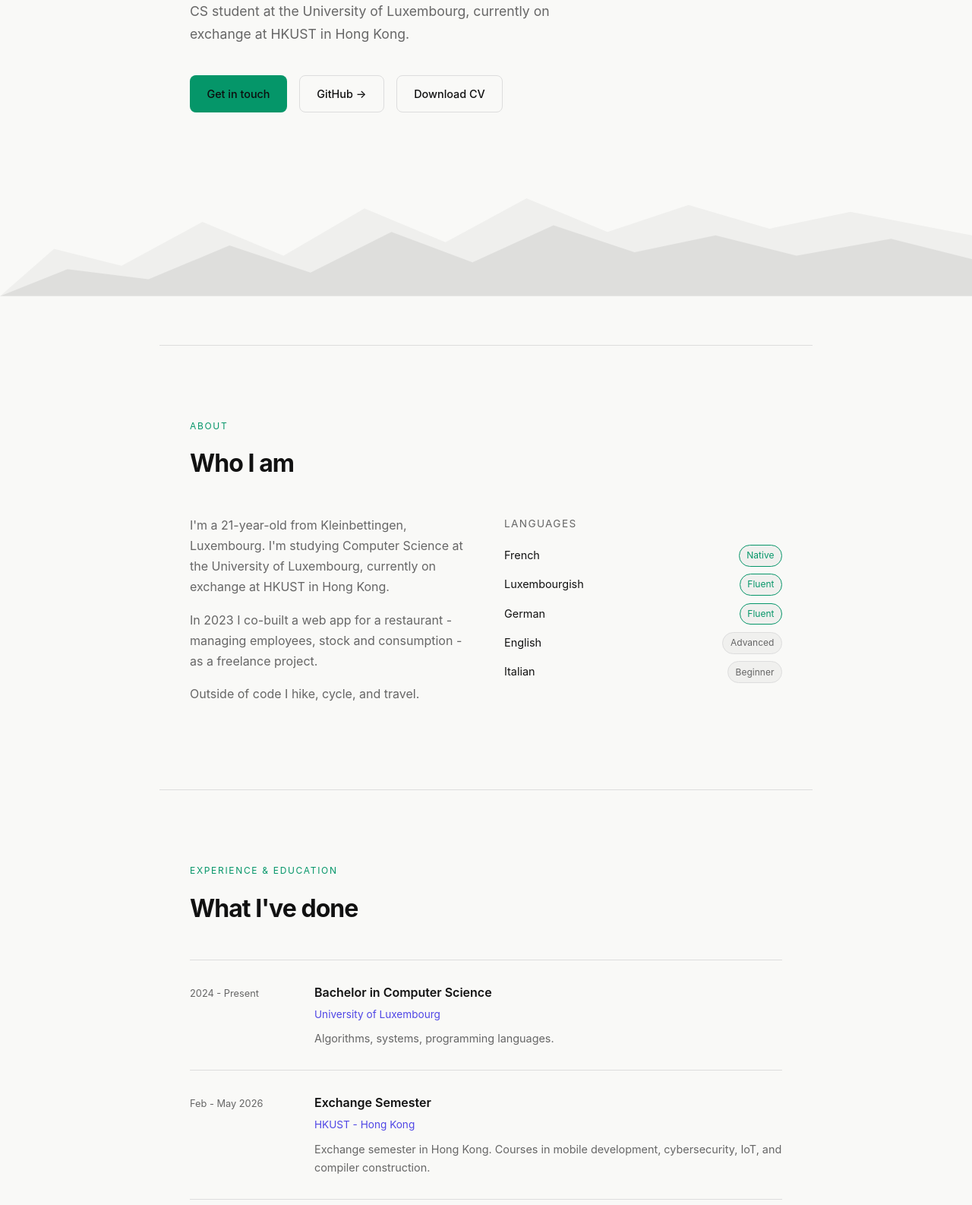
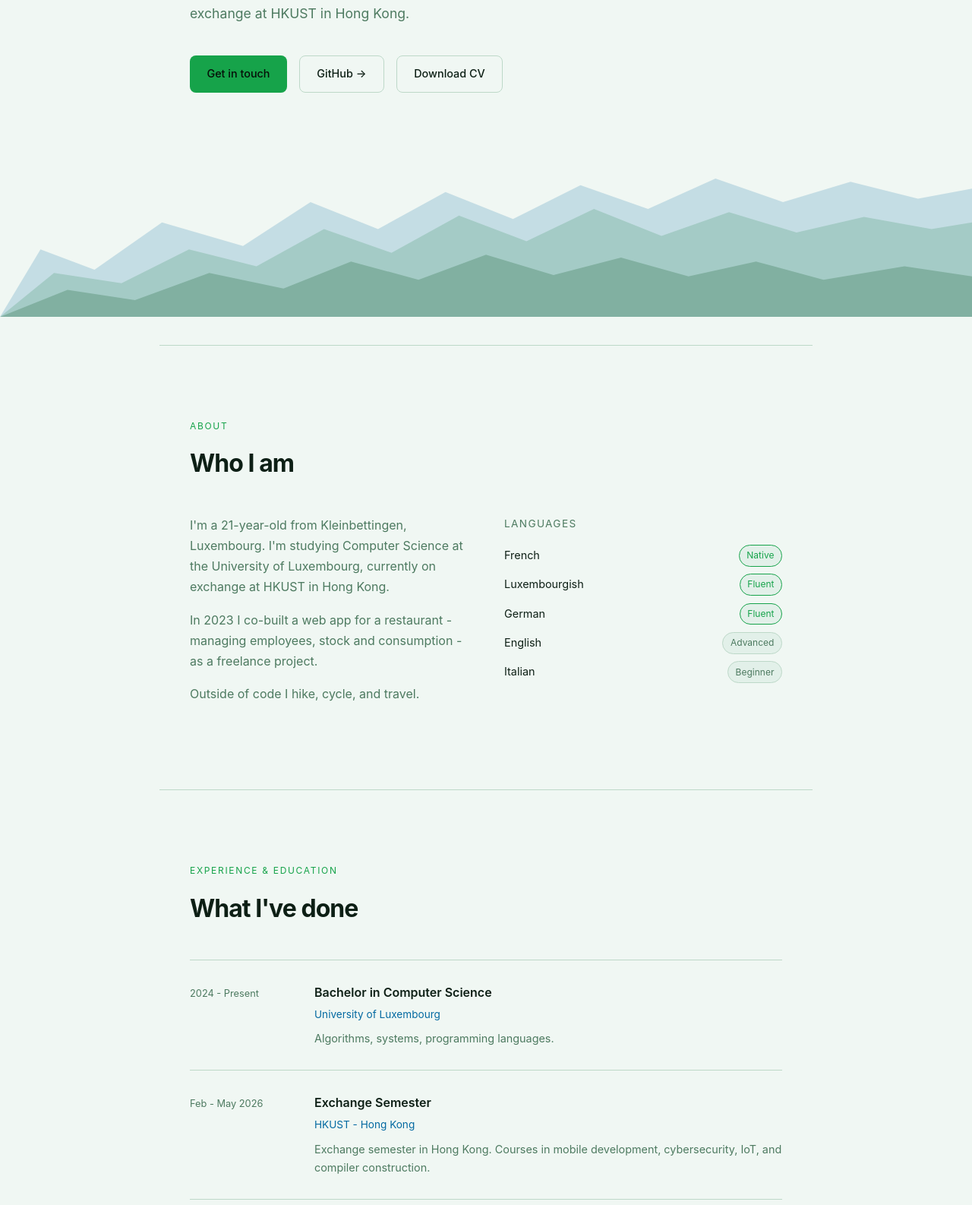
Before and after one commit to C3CL3N3/portfolio, a plain HTML site: page index.html in a window 1280 px wide. Shown: the part 346-1932 px from the top of the page at 76% size. Drawn offline with Linux system fonts and the light colour scheme.

Commit message:
Adventure theme, scroll animations, fix restaurant card

```diff
--- a/index.html
+++ b/index.html
@@ -5,7 +5,6 @@
   <meta name="viewport" content="width=device-width, initial-scale=1.0" />
   <title>Enzo Curci - CS Student & Developer</title>
 
-  <!-- OG meta tags -->
   <meta property="og:title" content="Enzo Curci - CS Student & Developer" />
   <meta property="og:description" content="CS student at the University of Luxembourg, on exchange at HKUST. Freelance web developer based in Luxembourg." />
   <meta property="og:type" content="website" />
@@ -18,58 +17,62 @@
     *, *::before, *::after { box-sizing: border-box; margin: 0; padding: 0; }
 
     :root {
-      --bg: #0d0d0d;
-      --surface: #141414;
-      --border: #222;
-      --accent: #6ee7b7;
-      --accent2: #818cf8;
-      --text: #e5e5e5;
-      --muted: #888;
-      --nav-bg: rgba(13,13,13,.85);
-      --mountain-back: rgba(255,255,255,.03);
-      --mountain-front: rgba(255,255,255,.06);
+      --bg: #090e0c;
+      --surface: #101a14;
+      --border: #1c2e22;
+      --accent: #4ade80;
+      --accent2: #38bdf8;
+      --text: #dfeee6;
+      --muted: #6b8f78;
+      --nav-bg: rgba(9,14,12,.88);
+      --mtn-1: rgba(15,45,70,.7);
+      --mtn-2: rgba(12,48,30,.8);
+      --mtn-3: rgba(8,28,16,.95);
       --font: 'Inter', system-ui, sans-serif;
     }
 
     @media (prefers-color-scheme: light) {
       :root {
-        --bg: #f9f9f7;
-        --surface: #f0f0ee;
-        --border: #ddd;
-        --accent: #059669;
-        --accent2: #4f46e5;
-        --text: #111;
-        --muted: #666;
-        --nav-bg: rgba(249,249,247,.85);
-        --mountain-back: rgba(0,0,0,.04);
-        --mountain-front: rgba(0,0,0,.07);
+        --bg: #f0f7f3;
+        --surface: #e2f0e9;
+        --border: #bdd8c8;
+        --accent: #16a34a;
+        --accent2: #0369a1;
+        --text: #0d1f15;
+        --muted: #4d7a60;
+        --nav-bg: rgba(240,247,243,.88);
+        --mtn-1: rgba(3,105,161,.18);
+        --mtn-2: rgba(20,120,60,.18);
+        --mtn-3: rgba(10,80,35,.22);
       }
     }
 
     [data-theme="dark"] {
-      --bg: #0d0d0d;
-      --surface: #141414;
-      --border: #222;
-      --accent: #6ee7b7;
-      --accent2: #818cf8;
-      --text: #e5e5e5;
-      --muted: #888;
-      --nav-bg: rgba(13,13,13,.85);
-      --mountain-back: rgba(255,255,255,.03);
-      --mountain-front: rgba(255,255,255,.06);
+      --bg: #090e0c;
+      --surface: #101a14;
+      --border: #1c2e22;
+      --accent: #4ade80;
+      --accent2: #38bdf8;
+      --text: #dfeee6;
+      --muted: #6b8f78;
+      --nav-bg: rgba(9,14,12,.88);
+      --mtn-1: rgba(15,45,70,.7);
+      --mtn-2: rgba(12,48,30,.8);
+      --mtn-3: rgba(8,28,16,.95);
     }
 
     [data-theme="light"] {
-      --bg: #f9f9f7;
-      --surface: #f0f0ee;
-      --border: #ddd;
-      --accent: #059669;
-      --accent2: #4f46e5;
-      --text: #111;
-      --muted: #666;
-      --nav-bg: rgba(249,249,247,.85);
-      --mountain-back: rgba(0,0,0,.04);
-      --mountain-front: rgba(0,0,0,.07);
+      --bg: #f0f7f3;
+      --surface: #e2f0e9;
+      --border: #bdd8c8;
+      --accent: #16a34a;
+      --accent2: #0369a1;
+      --text: #0d1f15;
+      --muted: #4d7a60;
+      --nav-bg: rgba(240,247,243,.88);
+      --mtn-1: rgba(3,105,161,.18);
+      --mtn-2: rgba(20,120,60,.18);
+      --mtn-3: rgba(10,80,35,.22);
     }
 
     html { scroll-behavior: smooth; }
@@ -80,7 +83,7 @@
       font-family: var(--font);
       font-size: 16px;
       line-height: 1.7;
-      transition: background .2s, color .2s;
+      transition: background .25s, color .25s;
     }
 
     a { color: var(--accent); text-decoration: none; transition: opacity .2s; }
@@ -96,12 +99,12 @@
       align-items: center;
       padding: 1.2rem 2.5rem;
       background: var(--nav-bg);
-      backdrop-filter: blur(12px);
+      backdrop-filter: blur(14px);
       border-bottom: 1px solid var(--border);
     }
     .nav-logo { font-weight: 700; font-size: 1.1rem; color: var(--text); letter-spacing: -.02em; }
     .nav-links { display: flex; gap: 2rem; align-items: center; }
-    .nav-links a { color: var(--muted); font-size: .9rem; }
+    .nav-links a { color: var(--muted); font-size: .9rem; transition: color .2s; }
     .nav-links a:hover { color: var(--text); opacity: 1; }
     .theme-toggle {
       background: none;
@@ -130,10 +133,12 @@
     .hero-tag {
       display: inline-block;
       font-size: .8rem;
-      letter-spacing: .12em;
+      letter-spacing: .14em;
       text-transform: uppercase;
       color: var(--accent);
       margin-bottom: 1.5rem;
+      opacity: 0;
+      animation: fadeUp .7s ease .1s forwards;
     }
     h1 {
       font-size: clamp(2.8rem, 7vw, 5rem);
@@ -141,6 +146,8 @@
       line-height: 1.05;
       letter-spacing: -.04em;
       margin-bottom: 1.5rem;
+      opacity: 0;
+      animation: fadeUp .7s ease .25s forwards;
     }
     h1 span { color: var(--accent); }
     .hero-sub {
@@ -148,8 +155,16 @@
       color: var(--muted);
       max-width: 500px;
       margin-bottom: 2.5rem;
+      opacity: 0;
+      animation: fadeUp .7s ease .4s forwards;
     }
-    .hero-links { display: flex; gap: 1rem; flex-wrap: wrap; }
+    .hero-links {
+      display: flex;
+      gap: 1rem;
+      flex-wrap: wrap;
+      opacity: 0;
+      animation: fadeUp .7s ease .55s forwards;
+    }
     .btn {
       display: inline-flex;
       align-items: center;
@@ -160,25 +175,23 @@
       font-weight: 500;
       transition: all .2s;
     }
-    .btn-primary { background: var(--accent); color: #0d0d0d; }
+    .btn-primary { background: var(--accent); color: #060e08; }
     .btn-primary:hover { opacity: .85; }
     .btn-ghost { border: 1px solid var(--border); color: var(--text); }
     .btn-ghost:hover { border-color: var(--accent); color: var(--accent); opacity: 1; }
 
-    /* MOUNTAIN */
+    /* MOUNTAINS */
     .hero-landscape {
       width: 100vw;
       position: relative;
       left: 50%;
-      right: 50%;
       margin-left: -50vw;
-      margin-right: -50vw;
       margin-top: 4rem;
       line-height: 0;
+      opacity: 0;
+      animation: fadeIn 1.2s ease .7s forwards;
     }
     .hero-landscape svg { width: 100%; display: block; }
-    .mountain-back { fill: var(--mountain-back); }
-    .mountain-front { fill: var(--mountain-front); }
 
     /* SECTIONS */
     section { padding: 6rem 2.5rem; max-width: 860px; margin: 0 auto; }
@@ -197,6 +210,28 @@
       margin-bottom: 2.5rem;
     }
 
+    /* SCROLL REVEAL */
+    .reveal {
+      opacity: 0;
+      transform: translateY(28px);
+      transition: opacity .65s ease, transform .65s ease;
+      transition-delay: var(--delay, 0s);
+    }
+    .reveal.visible {
+      opacity: 1;
+      transform: none;
+    }
+    .reveal-left {
+      opacity: 0;
+      transform: translateX(-24px);
+      transition: opacity .65s ease, transform .65s ease;
+      transition-delay: var(--delay, 0s);
+    }
+    .reveal-left.visible {
+      opacity: 1;
+      transform: none;
+    }
+
     /* ABOUT */
     .about-grid { display: grid; grid-template-columns: 1fr 1fr; gap: 3rem; align-items: start; }
     .about-text p { color: var(--muted); margin-bottom: 1rem; }
@@ -213,7 +248,7 @@
     }
     .lang-level.native { border-color: var(--accent); color: var(--accent); }
 
-    /* EXPERIENCE */
+    /* TIMELINE */
     .timeline { display: flex; flex-direction: column; }
     .timeline-item {
       display: grid;
@@ -235,12 +270,12 @@
       background: var(--surface);
       border: 1px solid var(--border);
       border-radius: 10px;
-      transition: border-color .2s, transform .2s;
       display: flex;
       flex-direction: column;
       gap: .5rem;
+      transition: border-color .2s, transform .2s;
     }
-    .project-card:hover { border-color: var(--accent); transform: translateY(-2px); }
+    a.project-card:hover { border-color: var(--accent); transform: translateY(-3px); opacity: 1; }
     .project-title { font-weight: 600; font-size: .95rem; color: var(--text); }
     .project-desc { font-size: .85rem; color: var(--muted); flex: 1; }
     .project-tag {
@@ -254,8 +289,14 @@
     .project-link { font-size: .8rem; color: var(--accent); margin-top: .25rem; }
 
     /* SKILLS */
-    .skills-group { margin-bottom: 1.5rem; }
-    .skills-group-label { font-size: .75rem; color: var(--muted); text-transform: uppercase; letter-spacing: .1em; margin-bottom: .6rem; }
+    .skills-group { margin-bottom: 1.75rem; }
+    .skills-group-label {
+      font-size: .75rem;
+      color: var(--muted);
+      text-transform: uppercase;
+      letter-spacing: .1em;
+      margin-bottom: .7rem;
+    }
     .skills-grid { display: flex; flex-wrap: wrap; gap: .6rem; }
     .skill-pill {
       padding: .5rem .9rem;
@@ -264,9 +305,9 @@
       border-radius: 8px;
       font-size: .85rem;
       color: var(--text);
-      transition: border-color .2s;
+      transition: border-color .2s, transform .2s;
     }
-    .skill-pill:hover { border-color: var(--accent); }
+    .skill-pill:hover { border-color: var(--accent); transform: translateY(-2px); }
     .skill-pill.current { border-color: var(--accent2); color: var(--accent2); }
 
     /* CONTACT */
@@ -287,7 +328,6 @@
     .contact-label { font-size: .75rem; color: var(--muted); }
     .contact-name { font-size: .9rem; font-weight: 500; }
 
-    /* FOOTER */
     footer {
       text-align: center;
       padding: 2.5rem;
@@ -297,6 +337,14 @@
     }
 
     .divider { height: 1px; background: var(--border); max-width: 860px; margin: 0 auto; }
+
+    @keyframes fadeUp {
+      to { opacity: 1; transform: translateY(0); }
+      from { opacity: 0; transform: translateY(20px); }
+    }
+    @keyframes fadeIn {
+      to { opacity: 1; }
+    }
 
     @media (max-width: 640px) {
       nav { padding: 1rem 1.25rem; }
@@ -336,9 +384,13 @@
     </div>
 
     <div class="hero-landscape">
-      <svg viewBox="0 0 1440 200" preserveAspectRatio="none" xmlns="http://www.w3.org/2000/svg">
-        <polygon class="mountain-back" points="0,200 80,130 180,155 300,90 420,140 540,70 660,120 780,55 900,105 1020,65 1140,100 1260,75 1440,110 1440,200"/>
-        <polygon class="mountain-front" points="0,200 100,160 220,175 340,125 460,165 580,105 700,150 820,95 940,135 1060,110 1180,140 1320,115 1440,145 1440,200"/>
+      <svg viewBox="0 0 1440 260" preserveAspectRatio="none" xmlns="http://www.w3.org/2000/svg">
+        <!-- Far range - blue, atmospheric -->
+        <polygon style="fill:var(--mtn-1)" points="0,260 60,160 140,190 240,120 360,155 460,90 560,130 660,75 760,115 860,65 960,100 1060,55 1160,90 1260,60 1360,85 1440,70 1440,260"/>
+        <!-- Mid range - blue-green -->
+        <polygon style="fill:var(--mtn-2)" points="0,260 80,195 180,210 280,160 380,185 480,130 580,165 680,110 780,148 880,100 980,140 1080,105 1180,135 1280,112 1380,130 1440,120 1440,260"/>
+        <!-- Near range - dark green -->
+        <polygon style="fill:var(--mtn-3)" points="0,260 100,220 200,235 310,195 420,218 520,178 620,205 720,168 820,198 920,172 1020,200 1120,178 1220,205 1340,185 1440,200 1440,260"/>
       </svg>
     </div>
   </section>
@@ -347,28 +399,28 @@
 
   <!-- ABOUT -->
   <section id="about">
-    <p class="section-label">About</p>
-    <h2>Who I am</h2>
+    <p class="section-label reveal">About</p>
+    <h2 class="reveal">Who I am</h2>
     <div class="about-grid">
       <div class="about-text">
-        <p>
+        <p class="reveal">
           I'm a 21-year-old from Kleinbettingen, Luxembourg. I'm studying Computer Science at the University of Luxembourg, currently on exchange at HKUST in Hong Kong.
         </p>
-        <p>
+        <p class="reveal">
           In 2023 I co-built a web app for a restaurant - managing employees, stock and consumption - as a freelance project.
         </p>
-        <p>
+        <p class="reveal">
           Outside of code I hike, cycle, and travel.
         </p>
       </div>
       <div>
-        <p style="font-size:.85rem; color: var(--muted); margin-bottom: 1rem; text-transform: uppercase; letter-spacing: .1em;">Languages</p>
+        <p class="reveal" style="font-size:.85rem; color: var(--muted); margin-bottom: 1rem; text-transform: uppercase; letter-spacing: .1em;">Languages</p>
         <div class="lang-list">
-          <div class="lang-item"><span class="lang-name">French</span><span class="lang-level native">Native</span></div>
-          <div class="lang-item"><span class="lang-name">Luxembourgish</span><span class="lang-level native">Fluent</span></div>
-          <div class="lang-item"><span class="lang-name">German</span><span class="lang-level native">Fluent</span></div>
-          <div class="lang-item"><span class="lang-name">English</span><span class="lang-level">Advanced</span></div>
-          <div class="lang-item"><span class="lang-name">Italian</span><span class="lang-level">Beginner</span></div>
+          <div class="lang-item reveal"><span class="lang-name">French</span><span class="lang-level native">Native</span></div>
+          <div class="lang-item reveal"><span class="lang-name">Luxembourgish</span><span class="lang-level native">Fluent</span></div>
+          <div class="lang-item reveal"><span class="lang-name">German</span><span class="lang-level native">Fluent</span></div>
+          <div class="lang-item reveal"><span class="lang-name">English</span><span class="lang-level">Advanced</span></div>
+          <div class="lang-item reveal"><span class="lang-name">Italian</span><span class="lang-level">Beginner</span></div>
         </div>
       </div>
     </div>
@@ -378,11 +430,11 @@
 
   <!-- EXPERIENCE -->
   <section id="experience">
-    <p class="section-label">Experience & Education</p>
-    <h2>What I've done</h2>
+    <p class="section-label reveal">Experience & Education</p>
+    <h2 class="reveal">What I've done</h2>
     <div class="timeline">
 
-      <div class="timeline-item">
+      <div class="timeline-item reveal-left">
         <span class="timeline-date">2024 - Present</span>
         <div>
           <div class="timeline-title">Bachelor in Computer Science</div>
@@ -391,7 +443,7 @@
         </div>
       </div>
 
-      <div class="timeline-item">
+      <div class="timeline-item reveal-left">
         <span class="timeline-date">Feb - May 2026</span>
         <div>
           <div class="timeline-title">Exchange Semester</div>
@@ -400,7 +452,7 @@
         </div>
       </div>
 
-      <div class="timeline-item">
+      <div class="timeline-item reveal-left">
         <span class="timeline-date">2023</span>
         <div>
           <div class="timeline-title">Freelance Web Developer</div>
@@ -409,7 +461,7 @@
         </div>
       </div>
 
-      <div class="timeline-item">
+      <div class="timeline-item reveal-left">
         <span class="timeline-date">Summer 2023</span>
         <div>
           <div class="timeline-title">Student Job</div>
@@ -418,7 +470,7 @@
         </div>
       </div>
 
-      <div class="timeline-item">
+      <div class="timeline-item reveal-left">
         <span class="timeline-date">Summer 2022</span>
         <div>
           <div class="timeline-title">Technical Support</div>
@@ -427,7 +479,7 @@
         </div>
       </div>
 
-      <div class="timeline-item">
+      <div class="timeline-item reveal-left">
         <span class="timeline-date">Summer 2021</span>
         <div>
           <div class="timeline-title">Student Job</div>
@@ -436,7 +488,7 @@
         </div>
       </div>
 
-      <div class="timeline-item">
+      <div class="timeline-item reveal-left">
         <span class="timeline-date">2017 - 2024</span>
         <div>
           <div class="timeline-title">Secondary School - Section Classique B</div>
@@ -452,36 +504,29 @@
 
   <!-- PROJECTS -->
   <section id="projects">
-    <p class="section-label">Projects</p>
-    <h2>What I've built</h2>
+    <p class="section-label reveal">Projects</p>
+    <h2 class="reveal">What I've built</h2>
     <div class="projects-grid">
 
-      <a href="https://github.com/C3CL3N3/MusicOverlay" target="_blank" class="project-card">
+      <a href="https://github.com/C3CL3N3/MusicOverlay" target="_blank" class="project-card reveal">
         <div class="project-title">MusicOverlay</div>
         <div class="project-desc">A desktop overlay for displaying currently playing music.</div>
-        <div>
-          <span class="project-tag">Personal</span>
-        </div>
+        <div><span class="project-tag">Personal</span></div>
         <div class="project-link">github.com/C3CL3N3/MusicOverlay →</div>
       </a>
 
-      <a href="https://github.com/erikonis/startup_social_media_platform" target="_blank" class="project-card">
+      <a href="https://github.com/erikonis/startup_social_media_platform" target="_blank" class="project-card reveal">
         <div class="project-title">Startup Social Media Platform</div>
         <div class="project-desc">Social media platform for startups. Open source, contributed as part of a team.</div>
-        <div>
-          <span class="project-tag">Contributor</span>
-        </div>
+        <div><span class="project-tag">Contributor</span></div>
         <div class="project-link">github.com/erikonis/startup_social_media_platform →</div>
       </a>
 
-      <a href="https://github.com/C3CL3N3" target="_blank" class="project-card">
+      <div class="project-card reveal">
         <div class="project-title">Restaurant Management App</div>
         <div class="project-desc">Web app for employee, stock, and consumption management. Built as a freelance project in 2023.</div>
-        <div>
-          <span class="project-tag">Freelance</span>
-        </div>
-        <div class="project-link">See GitHub →</div>
-      </a>
+        <div><span class="project-tag">Freelance</span></div>
+      </div>
 
     </div>
   </section>
@@ -490,10 +535,10 @@
 
   <!-- SKILLS -->
   <section id="skills">
-    <p class="section-label">Skills</p>
-    <h2>What I work with</h2>
+    <p class="section-label reveal">Skills</p>
+    <h2 class="reveal">What I work with</h2>
 
-    <div class="skills-group">
+    <div class="skills-group reveal">
       <div class="skills-group-label">Languages</div>
       <div class="skills-grid">
         <div class="skill-pill">Python</div>
@@ -505,7 +550,7 @@
       </div>
     </div>
 
-    <div class="skills-group">
+    <div class="skills-group reveal">
       <div class="skills-group-label">Tools</div>
       <div class="skills-grid">
         <div class="skill-pill">Git</div>
@@ -513,7 +558,7 @@
       </div>
     </div>
 
-    <div class="skills-group">
+    <div class="skills-group reveal">
       <div class="skills-group-label">Currently studying</div>
       <div class="skills-grid">
         <div class="skill-pill current">Mobile Dev</div>
@@ -529,11 +574,11 @@
 
   <!-- CONTACT -->
   <section id="contact">
-    <p class="section-label">Contact</p>
-    <h2>Let's connect</h2>
+    <p class="section-label reveal">Contact</p>
+    <h2 class="reveal">Let's connect</h2>
     <div class="contact-grid">
 
-      <a href="https://github.com/C3CL3N3" target="_blank" class="contact-card">
+      <a href="https://github.com/C3CL3N3" target="_blank" class="contact-card reveal">
         <span class="contact-icon">🐙</span>
         <div>
           <div class="contact-label">GitHub</div>
@@ -541,7 +586,7 @@
         </div>
       </a>
 
-      <a href="https://www.linkedin.com/in/enzo-curci-bb09313ab" target="_blank" class="contact-card">
+      <a href="https://www.linkedin.com/in/enzo-curci-bb09313ab" target="_blank" class="contact-card reveal">
         <span class="contact-icon">💼</span>
         <div>
           <div class="contact-label">LinkedIn</div>
@@ -549,7 +594,7 @@
         </div>
       </a>
 
-      <a href="https://www.instagram.com/enzo0.5" target="_blank" class="contact-card">
+      <a href="https://www.instagram.com/enzo0.5" target="_blank" class="contact-card reveal">
         <span class="contact-icon">📸</span>
         <div>
           <div class="contact-label">Instagram</div>
@@ -557,7 +602,7 @@
         </div>
       </a>
 
-      <a href="mailto:enzocurci2005@gmail.com" class="contact-card">
+      <a href="mailto:enzocurci2005@gmail.com" class="contact-card reveal">
         <span class="contact-icon">✉️</span>
         <div>
           <div class="contact-label">Email</div>
@@ -573,20 +618,41 @@
   </footer>
 
   <script>
+    // Theme
     const toggle = document.getElementById('themeToggle');
     const preferred = window.matchMedia('(prefers-color-scheme: light)').matches ? 'light' : 'dark';
     const saved = localStorage.getItem('theme');
     const current = saved || preferred;
-
     document.documentElement.setAttribute('data-theme', current);
     toggle.textContent = current === 'dark' ? '☀️' : '🌙';
-
     toggle.addEventListener('click', () => {
       const next = document.documentElement.getAttribute('data-theme') === 'dark' ? 'light' : 'dark';
       document.documentElement.setAttribute('data-theme', next);
       localStorage.setItem('theme', next);
       toggle.textContent = next === 'dark' ? '☀️' : '🌙';
     });
+
+    // Scroll reveal with stagger
+    const observer = new IntersectionObserver((entries) => {
+      entries.forEach(entry => {
+        if (entry.isIntersecting) {
+          entry.target.classList.add('visible');
+          observer.unobserve(entry.target);
+        }
+      });
+    }, { threshold: 0.12 });
+
+    // Stagger siblings of the same parent
+    document.querySelectorAll('.reveal, .reveal-left').forEach(el => {
+      observer.observe(el);
+    });
+
+    // Apply stagger delay to grouped elements
+    ['.lang-item', '.timeline-item', '.project-card', '.contact-card'].forEach(sel => {
+      document.querySelectorAll(sel).forEach((el, i) => {
+        el.style.setProperty('--delay', `${i * 0.08}s`);
+      });
+    });
   </script>
 
 </body>
```
